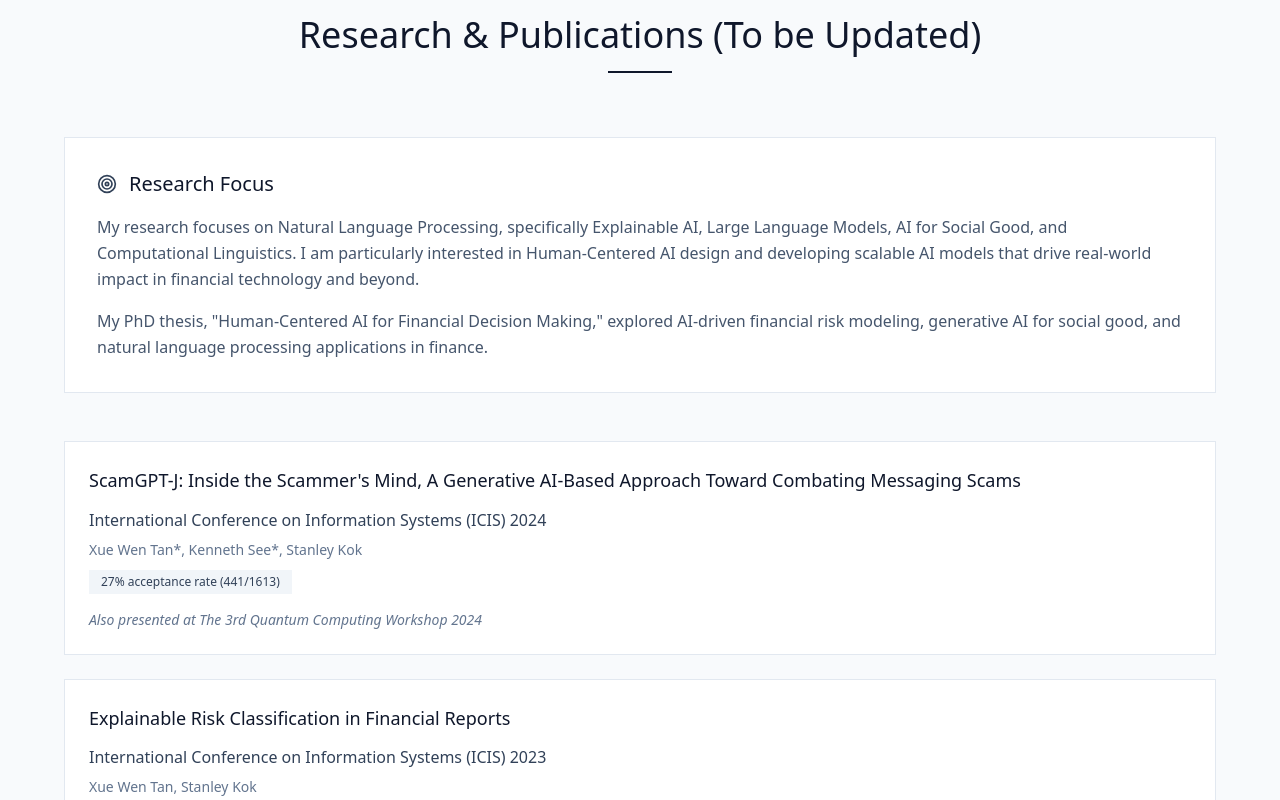
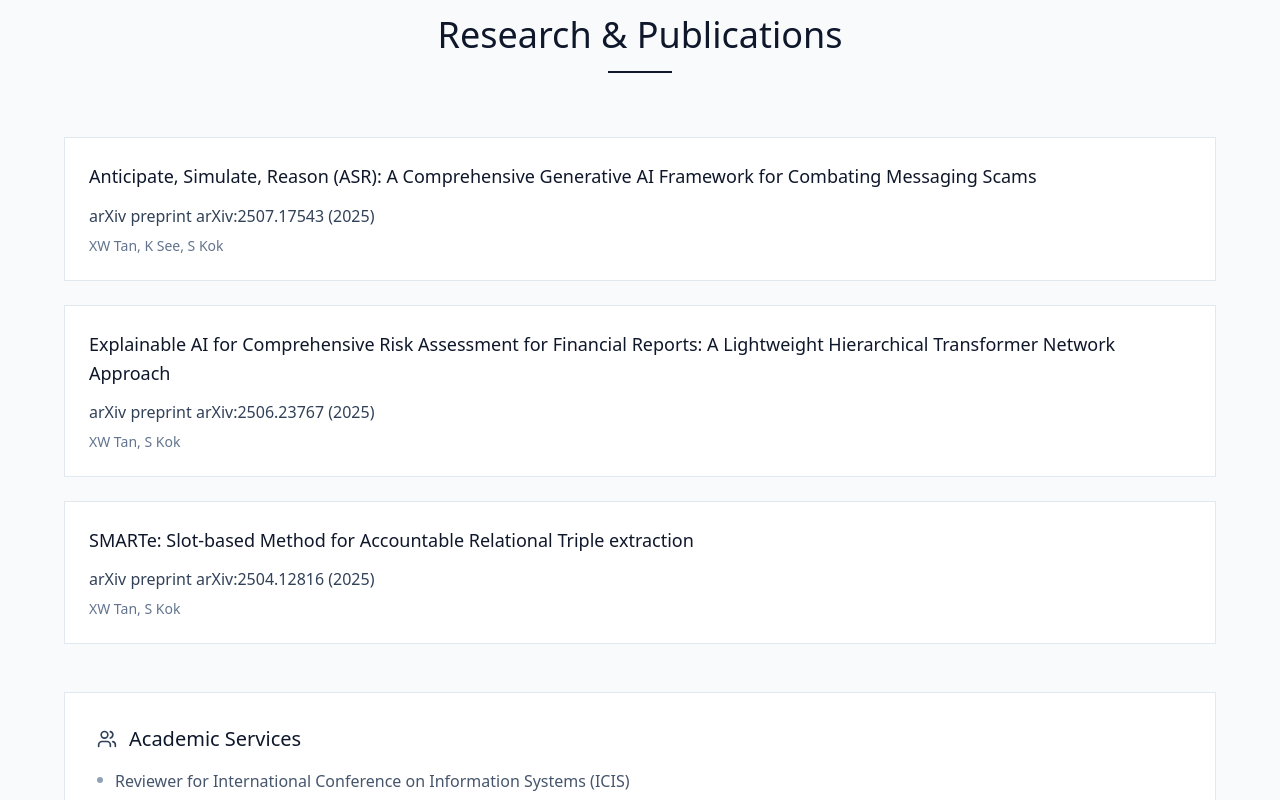
Before and after one commit to Chen-XueWen/Chen-XueWen.github.io, a React (Vite) app: page / in a window 1280 px wide. Shown: the part 4300-5100 px from the top of the page. Built offline with nearby package versions, Linux system fonts and the light colour scheme.

Commit message:
update research

```diff
--- a/src/App.jsx
+++ b/src/App.jsx
@@ -390,26 +390,8 @@ function App() {
             viewport={{ once: true }}
           >
             <div className="text-center mb-16">
-              <h2 className="text-4xl font-light text-slate-900 mb-4">Research & Publications (To be Updated)</h2>
+              <h2 className="text-4xl font-light text-slate-900 mb-4">Research & Publications</h2>
               <div className="w-16 h-0.5 bg-slate-900 mx-auto"></div>
-            </div>
-
-            <div className="mb-12">
-              <div className="bg-white border border-slate-200 p-8">
-                <div className="flex items-center mb-4">
-                  <Target className="mr-3 text-slate-700" size={20} />
-                  <h3 className="text-xl font-medium text-slate-900">Research Focus</h3>
-                </div>
-                <p className="text-slate-600 leading-relaxed mb-4">
-                  My research focuses on Natural Language Processing, specifically Explainable AI, Large Language Models,
-                  AI for Social Good, and Computational Linguistics. I am particularly interested in Human-Centered AI
-                  design and developing scalable AI models that drive real-world impact in financial technology and beyond.
-                </p>
-                <p className="text-slate-600 leading-relaxed">
-                  My PhD thesis, "Human-Centered AI for Financial Decision Making," explored AI-driven financial risk modeling,
-                  generative AI for social good, and natural language processing applications in finance.
-                </p>
-              </div>
             </div>
 
             <div className="space-y-6">
@@ -417,11 +399,25 @@ function App() {
                 <div key={index} className="bg-white border border-slate-200 p-6 hover:shadow-sm transition-shadow duration-300">
                   <h4 className="text-lg font-medium text-slate-900 mb-3 leading-relaxed">{pub.title}</h4>
                   <div className="space-y-2">
-                    <p className="text-slate-700 font-medium">{pub.venue}</p>
+                    {pub.venue && (
+                      <p className="text-slate-700 font-medium">{pub.venue}</p>
+                    )}
                     <p className="text-sm text-slate-500">{pub.authors}</p>
-                    <div className="inline-block px-3 py-1 bg-slate-100 text-slate-700 text-xs font-medium">
-                      {pub.acceptance}
-                    </div>
+                    {pub.acceptance && (
+                      <div className="inline-block px-3 py-1 bg-slate-100 text-slate-700 text-xs font-medium">
+                        {pub.acceptance}
+                      </div>
+                    )}
+                    {pub.link && (
+                      <a
+                        href={pub.link}
+                        target="_blank"
+                        rel="noopener noreferrer"
+                        className="inline-flex items-center text-sm text-slate-600 hover:text-slate-900"
+                      >
+                        View paper <ExternalLink className="ml-1" size={14} />
+                      </a>
+                    )}
                     {pub.additional && (
                       <p className="text-sm text-slate-500 italic mt-2">
                         {pub.additional}
--- a/src/content.json
+++ b/src/content.json
@@ -65,24 +65,19 @@
   ],
   "publications": [
     {
-      "title": "ScamGPT-J: Inside the Scammer's Mind, A Generative AI-Based Approach Toward Combating Messaging Scams",
-      "venue": "International Conference on Information Systems (ICIS) 2024",
-      "acceptance": "27% acceptance rate (441/1613)",
-      "authors": "Xue Wen Tan*, Kenneth See*, Stanley Kok",
-      "additional": "Also presented at The 3rd Quantum Computing Workshop 2024"
+      "title": "Anticipate, Simulate, Reason (ASR): A Comprehensive Generative AI Framework for Combating Messaging Scams",
+      "authors": "XW Tan, K See, S Kok",
+      "venue": "arXiv preprint arXiv:2507.17543 (2025)"
     },
     {
-      "title": "Explainable Risk Classification in Financial Reports",
-      "venue": "International Conference on Information Systems (ICIS) 2023",
-      "acceptance": "28% acceptance rate (387/1380)",
-      "authors": "Xue Wen Tan, Stanley Kok",
-      "additional": "Also presented at AAAI Summer Symposium AI4FinTech 2023 and ETH-NUS FinsureTech Conference 2023"
+      "title": "Explainable AI for Comprehensive Risk Assessment for Financial Reports: A Lightweight Hierarchical Transformer Network Approach",
+      "authors": "XW Tan, S Kok",
+      "venue": "arXiv preprint arXiv:2506.23767 (2025)"
     },
     {
       "title": "SMARTe: Slot-based Method for Accountable Relational Triple extraction",
-      "venue": "Submitted to ACL 2025",
-      "acceptance": "Under Review",
-      "authors": "Xue Wen Tan, Stanley Kok"
+      "authors": "XW Tan, S Kok",
+      "venue": "arXiv preprint arXiv:2504.12816 (2025)"
     }
   ],
   "experience": [
```
